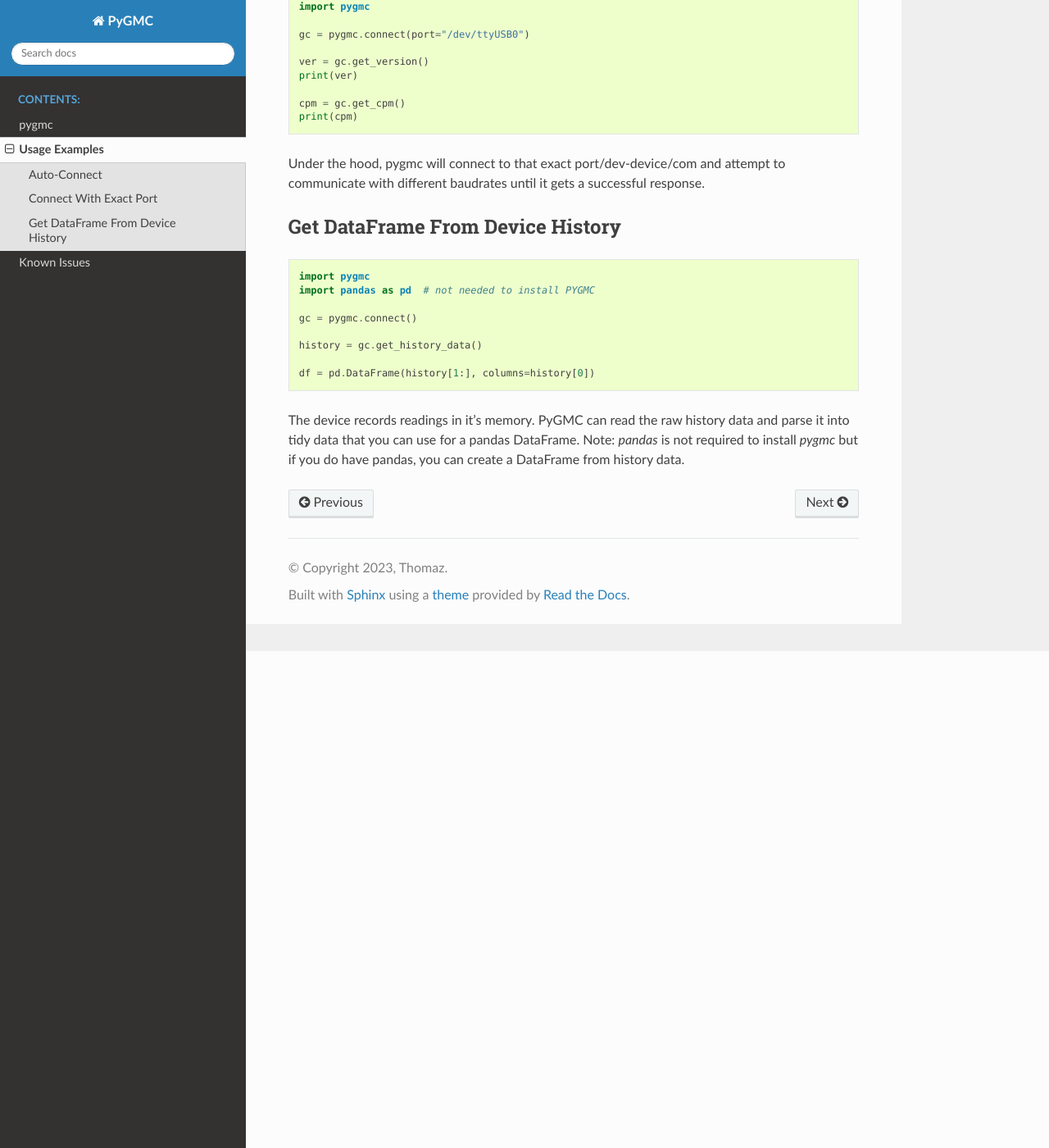
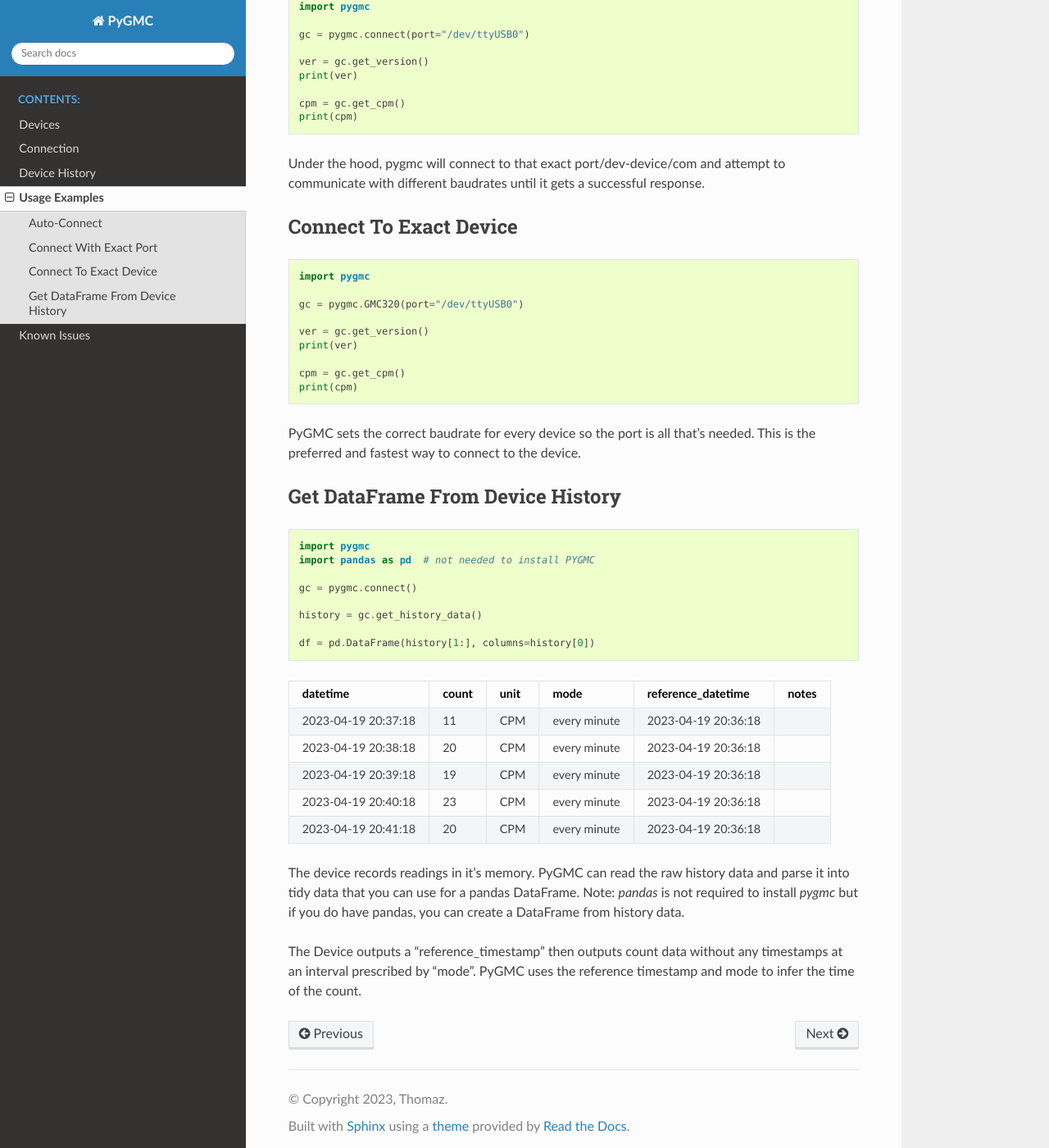
Before and after one commit to Wikilicious/pygmc, a Sphinx documentation site: the page built from docs/examples.rst, in a window 1280 px wide and 1400 px high, scrolled down 606 px. Shown: the whole window at 82% size. Built offline with Sphinx 7.4.7 and the Read the Docs theme 2.0.0, drawn with Linux system fonts in a browser that asks for light colours.

Commit message:
Major restructure of docs.

```diff
--- a/docs/examples.rst
+++ b/docs/examples.rst
@@ -41,6 +41,24 @@ Under the hood, pygmc will connect to that exact port/dev-device/com and attempt
 communicate with different baudrates until it gets a successful response.
 
 
+Connect To Exact Device
+-----------------------
+.. code-block:: python
+
+    import pygmc
+
+    gc = pygmc.GMC320(port="/dev/ttyUSB0")
+
+    ver = gc.get_version()
+    print(ver)
+
+    cpm = gc.get_cpm()
+    print(cpm)
+
+PyGMC sets the correct baudrate for every device so the port is all that's needed.
+This is the preferred and fastest way to connect to the device.
+
+
 Get DataFrame From Device History
 ---------------------------------
 .. code-block:: python
@@ -54,7 +72,24 @@ Get DataFrame From Device History
 
     df = pd.DataFrame(history[1:], columns=history[0])
 
++---------------------+-------+------+--------------+---------------------+-------+
+| datetime            | count | unit | mode         | reference_datetime  | notes |
++=====================+=======+======+==============+=====================+=======+
+| 2023-04-19 20:37:18 | 11    | CPM  | every minute | 2023-04-19 20:36:18 |       |
++---------------------+-------+------+--------------+---------------------+-------+
+| 2023-04-19 20:38:18 | 20    | CPM  | every minute | 2023-04-19 20:36:18 |       |
++---------------------+-------+------+--------------+---------------------+-------+
+| 2023-04-19 20:39:18 | 19    | CPM  | every minute | 2023-04-19 20:36:18 |       |
++---------------------+-------+------+--------------+---------------------+-------+
+| 2023-04-19 20:40:18 | 23    | CPM  | every minute | 2023-04-19 20:36:18 |       |
++---------------------+-------+------+--------------+---------------------+-------+
+| 2023-04-19 20:41:18 | 20    | CPM  | every minute | 2023-04-19 20:36:18 |       |
++---------------------+-------+------+--------------+---------------------+-------+
 The device records readings in it's memory. PyGMC can read the raw history data and
 parse it into tidy data that you can use for a pandas DataFrame.
 Note: `pandas` is not required to install `pygmc` but if you do have pandas, you can
 create a DataFrame from history data.
+
+The Device outputs a "reference_timestamp" then outputs count data without any timestamps
+at an interval prescribed by "mode". PyGMC uses the reference timestamp and mode to infer
+the time of the count.
--- a/docs/index.rst
+++ b/docs/index.rst
@@ -104,7 +104,9 @@ should work (e.g. the old GMC-280 )
    :maxdepth: 2
    :caption: Contents:
 
-   pygmc
+   devices
+   connection
+   history
    examples
    knownissues
 
```
Also changed, not shown: other parts of docs/index.rst (+1 -1 lines), README.md (+23 -4 lines), docs/connection.rst (added, +23 -0 lines), docs/devices.rst (added, +87 -0 lines), docs/history.rst (added, +8 -0 lines), docs/pygmc.connection.rst (deleted, +0 -21 lines), docs/pygmc.devices.rst (deleted, +0 -37 lines), docs/pygmc.rst (deleted, +0 -30 lines).
